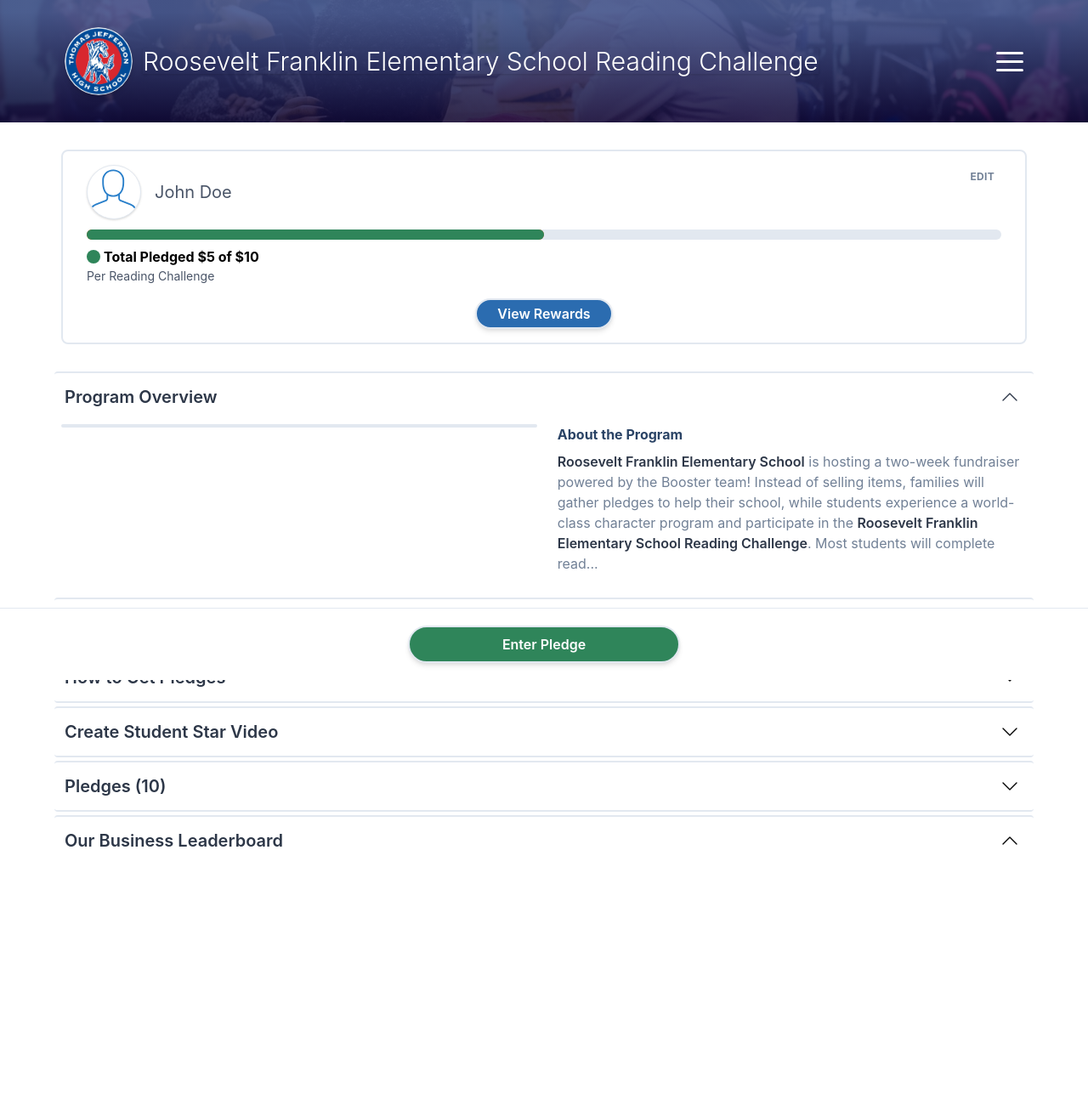
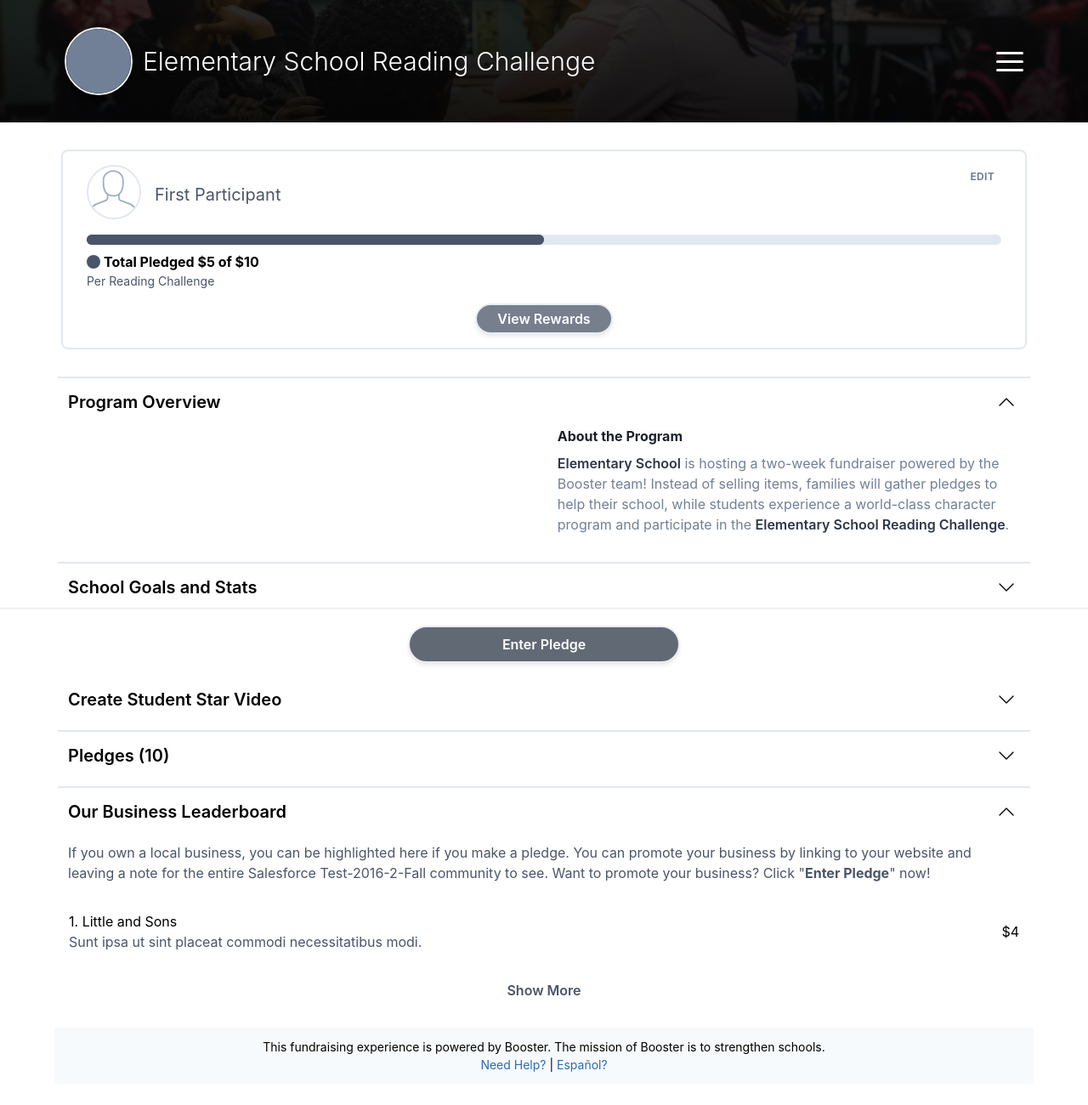
Before and after one commit to vticonsulting/testing, a Vue app: page /dashboard in a window 1280 px wide. Shown: the top 1300 px of the page at 85% size. Before the commit the page ends 1149 px from the top, so only its background shows below. Built offline with nearby package versions, Linux system fonts and the light colour scheme; a web font is replaced by a local one; what tailwindcss-aspect-ratio, tailwindcss-elevation would draw is missing.

Commit message:
some more experimenting

```diff
--- a/src/App.vue
+++ b/src/App.vue
@@ -1,5 +1,5 @@
 <template>
-  <div id="app" class="bg-white font-sans">
+  <div id="app" class="bg-white">
     <!-- <div class="some-element py-2 flex items-center justify-center w-full text-white">
       <div class="px-3 w-full max-w-6xl mx-auto">
         <a href="/dashboard" class="text-sm border-b border-transparent transform hover:border-gray-200 duration-300 ease-in-out">
@@ -18,7 +18,6 @@
     <component :is="layout">
       <router-view />
     </component>
-
   </div>
 </template>
 <script>
--- a/src/components/AppHeader/AppHeader.vue
+++ b/src/components/AppHeader/AppHeader.vue
@@ -2,21 +2,19 @@
   <header
     v-scroll="handleScroll"
     id="app-header"
-    class="z-30 elevation-8 fixed w-full text-white bg-cover bg-center bg-blue-700"
+    class="z-30 elevation-8 fixed w-full text-white bg-cover bg-center bg-gray-700"
   >
     <div class="flex items-center justify-between w-full h-full max-w-6xl mx-auto">
       <!-- @slot Default Header -->
       <slot>
         <div class="flex items-center">
-          <img
-            src="/v3-assets/dashboard/images/thomas_jefferson.png"
-            alt="2000px-Georgia_Athletics_logo.svg.png"
-            class="rounded-full shadow-md w-16 h-16 lg:w-20 lg:h-20 mb-0 mx-3"
-          >
+          <svg viewBox="0 0 16 16" class="fill-current text-gray-600 rounded-full border-2 border-gray-200 shadow-md w-16 h-16 lg:w-20 lg:h-20 mb-0 mx-3">
+            <circle cx="8" cy="8" r="8" />
+          </svg>
           <div>
             <h1
               class="page-header text-xl sm:text-xl md:text-2xl lg:text-3xl text-white leading-none font-light shadow"
-            >Roosevelt Franklin Elementary School Reading Challenge</h1>
+            >{{ $store.state.schoolName }} <br class="md:hidden"> {{ $store.state.unitType }}</h1>
           </div>
         </div>
       </slot>
@@ -46,6 +44,8 @@
   data () {
     return {
       menuOpen: false,
+      schoolName: 'Franklin Elementary',
+      unitType: 'Reading Challenge',
     }
   },
   methods: {
@@ -85,8 +85,8 @@
 #app-header {
   background-image: linear-gradient(
       180deg,
-      rgba(70, 87, 143, 0.9) 10%,
-      rgba(8, 1, 52, 0.8) 100%
+      rgba(0, 0, 0, 0.8) 10%,
+      rgba(0, 0, 0, 0.9) 100%
     ),
     url(/v3-assets/dashboard/images/header_bg.jpg);
 }
--- a/src/components/Avatar/Avatar.vue
+++ b/src/components/Avatar/Avatar.vue
@@ -2,7 +2,7 @@
   <img
     :alt="alt"
     :src="src"
-    class="w-16 h-16 shadow border rounded-full bg-white"
+    class="w-16 h-16 elevation-0 border-2 border-gray-300 rounded-full bg-white"
   >
 </template>
 
--- a/src/components/Button/Button.vue
+++ b/src/components/Button/Button.vue
@@ -18,6 +18,14 @@
       focus:outline-none
       focus:shadow-outline
       lg:max-w-xs
+
+      transform
+      origin-center
+      opacity-75
+      hover:opacity-100
+      hover:translate-y-px
+      duration-200
+      ease-in-out
     "
     :class="[classObject]"
     :disabled="isDisabled"
@@ -78,9 +86,9 @@
         'text-sm': this.isSmall,
         'rounded-full': this.isRounded,
         'transform duration-200 hover:translate-y-1': this.isAnimated,
-        'bg-red-700 hover:bg-red-700 text-white': this.isDestructive,
-        'bg-green-700 hover:bg-green-800 text-white': this.isPrimary,
-        'bg-blue-700 hover:bg-blue-800 text-white': this.isSecondary,
+        'bg-gray-800 hover:bg-gray-900 text-white': this.isPrimary,
+        'bg-gray-700 hover:bg-gray-800 text-white': this.isSecondary,
+        'bg-gray-900 hover:bg-black text-white': this.isDestructive,
       }
     },
   },
--- a/src/layouts/Default.vue
+++ b/src/layouts/Default.vue
@@ -3,6 +3,13 @@
     <AppHeader />
     <main class="flex-1 overflow-auto w-full max-w-6xl mx-auto pt-28 lg:pt-44 pb-32">
       <slot />
+      <div class="text-sm text-center p-3 bg-gray-100">
+        <p>This fundraising experience is powered by Booster. The mission of Booster is to strengthen schools.</p>
+        <p>
+          <a class="text-blue-700" href="#">Need Help?</a> |
+          <a class="text-blue-700" href="#">Español?</a>
+        </p>
+      </div>
     </main>
     <AppFooter />
   </section>
--- a/src/shared/styles.js
+++ b/src/shared/styles.js
@@ -59,10 +59,15 @@
       '"SFMono-Regular", Consolas, "Liberation Mono", Menlo, Courier, monospace',
   },
   weight: {
-    regular: '400',
-    bold: '700',
-    extrabold: '800',
-    black: '900',
+    hairline: 100,
+    thin: 200,
+    light: 300,
+    normal: 400,
+    medium: 500,
+    semibold: 600,
+    bold: 700,
+    extrabold: 800,
+    black: 900,
   },
   size: {
     s1: '12',
--- a/src/store/index.js
+++ b/src/store/index.js
@@ -6,6 +6,15 @@
 export default new Vuex.Store({
   state: {
     authenticated: false,
+    schoolName: 'Elementary School',
+    unitType: 'Reading Challenge',
+    participants: [
+      {
+        firstName: 'First',
+        lastName: 'Participant',
+      },
+    ],
+    videoSource: 'https://www.youtube-nocookie.com/embed/9Yrd4aZkse8?autoplay=0',
   },
   mutations: {},
   actions: {},
--- a/src/views/Dashboard.vue
+++ b/src/views/Dashboard.vue
@@ -1,22 +1,27 @@
 <template>
-  <div>
+  <div id="dashboard">
     <!-- Participant Cards -->
     <div class="lg:flex mb-6 lg:mb-8 px-3 lg:px-0">
       <!-- Participant Card -->
       <div class="elevation-1 w-full mb-3 lg:mb-0 lg:mx-2 p-4 border-2 rounded-lg border-gray-300 bg-white">
         <div class="flex w-full mb-3 lg:px-3 relative">
           <div class="media-left mr-4">
-            <a>
-              <Avatar />
-            </a>
+            <button class="rounded-full focus:outline-none focus:shadow-outline">
+              <!-- <Avatar /> -->
+              <svg class="h-16 w-16 fill-current text-gray-500 hover:text-blue-600 border-2 border-gray-300 hover:border-gray-500 rounded-full" viewBox="0 0 35 30">
+                <path
+                  d="M17.0491 17.0863C11.8842 17.0863 10.8003 12.4296 10.8003 8.52248V6.96448C10.8003 3.69467 13.6039 1.03455 17.0491 1.03455C20.4942 1.03455 23.2971 3.69467 23.2971 6.96448V8.52248C23.2971 11.7212 22.4854 17.0863 17.0491 17.0863ZM32.1519 25.6032C31.4506 24.2873 30.2654 23.2624 28.8151 22.7169L22.3602 20.292C21.8215 20.0892 21.474 19.6126 21.474 19.0754V16.6221C23.3372 15.049 24.3522 12.2826 24.3522 8.52246V6.96446C24.3522 3.12428 21.0766 0 17.0491 0C13.0215 0 9.74524 3.12428 9.74524 6.96446V8.52246C9.74524 12.3599 10.744 15.1255 12.6241 16.6752V19.0754C12.6241 19.6119 12.276 20.0892 11.7372 20.292L5.28233 22.7169C3.83198 23.2624 2.64679 24.2873 1.94131 25.6122L0 29.4469L0.94463 29.9069L2.88102 26.0819C3.46341 24.9901 4.45024 24.1383 5.66075 23.6825L12.1149 21.2575C13.0652 20.901 13.6792 20.0444 13.6792 19.0754V17.3622C14.64 17.8574 15.7626 18.1208 17.0491 18.1208C18.3299 18.1208 19.4539 17.845 20.4189 17.3311V19.0754C20.4189 20.0444 21.0323 20.901 21.9825 21.2575L28.4367 23.6825C29.6472 24.1383 30.634 24.9901 31.2136 26.0764L33.2449 30L34.1861 29.5317L32.1519 25.6032Z"
+                />
+              </svg>
+            </button>
           </div>
           <div class="self-center flex-1">
             <h2 class="text-gray-700 text-xl">
-              John Doe
+              {{ $store.state.participants[0].firstName }} {{ $store.state.participants[0].lastName }}
             </h2>
           </div>
           <div class="self-start text-right">
-            <button class="px-2 text-xs font-bold tracking-wide uppercase text-gray-600 rounded transform duration-300 ease-in-out hover:text-blue-600 focus:outline-none focus:shadow-outline">
+            <button class="px-2 text-xs font-bold tracking-wide uppercase text-gray-600 rounded-full transform duration-300 ease-in-out hover:text-gray-600 focus:outline-none focus:shadow-outline">
               Edit
             </button>
           </div>
@@ -25,12 +30,12 @@
         <section class="lg:px-3">
           <div class="mb-4">
             <div class="h-3 rounded-lg bg-gray-300 relative">
-              <span class="z-20 elevation-1 h-full absolute top-0 rounded-lg bg-green-700" style="width: 50%" />
-              <span class="z-10 elevation-1 h-full absolute top-0 rounded-lg bg-orange-600" style="width: 50%" />
+              <span class="z-20 elevation-1 h-full absolute top-0 rounded-lg bg-gray-700" style="width: 50%" />
+              <span class="z-10 elevation-1 h-full absolute top-0 rounded-lg bg-gray-600" style="width: 50%" />
             </div>
             <div class="mt-2">
               <h3 class="font-bold flex items-center">
-                <svg viewBox="0 0 16 16" class="fill-current text-green-700 h-4 w-4 mr-1">
+                <svg viewBox="0 0 16 16" class="fill-current text-gray-700 h-4 w-4 mr-1">
                   <circle cx="8" cy="8" r="8" />
                 </svg>
                 <span>
@@ -38,7 +43,7 @@
                 </span>
               </h3>
               <h4 class="text-sm text-gray-700 capitalize">
-                per reading challenge
+                per {{ $store.state.unitType }}
               </h4>
             </div>
           </div>
@@ -59,8 +64,8 @@
     </div> -->
 
     <!-- Dashboard Accordionn -->
-    <div class="mx-3 lg:mx-0">
-      <button class="block w-full rounded flex items-center justify-between p-3 text-gray-800 border-t-2 border-gray-300 focus:outline-none focus:shadow-outline my-1">
+    <div class="m-1">
+      <button class="block w-full flex items-center justify-between p-3 text-gray-my-2 800 border-t-2 border-gray-300 focus:outline-none focus:shadow-outline">
         <h1 class="text-lg lg:text-xl text-left font-semibold">
           Program Overview
         </h1>
@@ -80,23 +85,33 @@
       <div class="md:flex md:items-start">
         <!-- Video -->
         <div class="mx-2 md:w-1/2">
-          <div class="elevation-2 w-full mb-3 aspect-ratio-16/9 border-2 bg-white rounded" />
+          <div class="relative elevation-2 w-full mb-6 aspect-ratio-16/9 bg-gray-600" />
+          <!-- <figure class="relative elevation-2 w-full mb-6 aspect-ratio-16/9">
+            <iframe
+              :src="$store.state.videoSource"
+              style="position:absolute;top:0;left:0;width:100%;height:100%;"
+              frameborder="0"
+              webkitallowfullscreen
+              mozallowfullscreen
+              allowfullscreen
+            />
+          </figure> -->
         </div>
 
         <!-- About the Program -->
         <div class="w-full md:w-1/2 mx-2 mb-6 px-2">
-          <h2 class="mb-2 text-blue-900 font-bold">
+          <h2 class="mb-2 text-gray-900 font-bold">
             About the Program
           </h2>
           <p class="text-gray-600">
-            <span class="font-semibold text-gray-800">Roosevelt Franklin Elementary School</span> is hosting a two-week fundraiser powered by the Booster team! Instead of selling items, families will gather pledges to help their school, while students experience a world-class character program and participate in the <span class="font-semibold text-gray-800">Roosevelt Franklin Elementary School Reading Challenge</span>. Most students will complete read...
+            <span class="font-semibold text-gray-800">{{ $store.state.schoolName }}</span> is hosting a two-week fundraiser powered by the Booster team! Instead of selling items, families will gather pledges to help their school, while students experience a world-class character program and participate in the <span class="font-semibold text-gray-800">{{ $store.state.schoolName }} {{ $store.state.unitType }}</span>.
           </p>
         </div>
       </div>
 
       <!-- Playlist -->
       <!-- <div class="flex mx-2 mb-6 border-b">
-        <button class="inline-block p-2 border-b-2 border-blue-700 text-gray-700 font-bold">
+        <button class="inline-block p-2 border-b-2 border-gray-700 text-gray-700 font-bold">
           Program Videos
         </button>
         <button class="inline-block p-2 focus:text-gray-900">
@@ -104,8 +119,8 @@
         </button>
       </div> -->
 
-      <button class="block w-full rounded flex items-center justify-between p-3 border-t-2 border-b-2 border-gray-300 focus:outline-none focus:shadow-outline my-1">
-        <h1 class="text-lg lg:text-xl text-left font-semibold text-gray-800">
+      <button class="block w-full flex items-center justify-between my-2 p-3 border-t-2 border-gray-300 focus:outline-none focus:shadow-outline">
+        <h1 class="text-lg lg:text-xl text-left font-semibold">
           School Goals and Stats
         </h1>
         <div>
@@ -120,8 +135,8 @@
           </svg>
         </div>
       </button>
-      <button class="block w-full rounded flex items-center justify-between p-3 border-t-2 border-b-2 border-gray-300 focus:outline-none focus:shadow-outline my-1">
-        <h1 class="text-lg lg:text-xl text-left font-semibold text-gray-800">
+      <button class="block w-full flex items-center justify-between my-2 p-3 border-t-2 border-gray-300 focus:outline-none focus:shadow-outline">
+        <h1 class="text-lg lg:text-xl text-left font-semibold">
           How to Get Pledges
         </h1>
         <div>
@@ -136,8 +151,8 @@
           </svg>
         </div>
       </button>
-      <button class="block w-full rounded flex items-center justify-between p-3 border-t-2 border-b-2 border-gray-300 focus:outline-none focus:shadow-outline my-1">
-        <h1 class="text-lg lg:text-xl text-left font-semibold text-gray-800">
+      <button class="block w-full flex items-center justify-between my-2 p-3 border-t-2 border-gray-300 focus:outline-none focus:shadow-outline">
+        <h1 class="text-lg lg:text-xl text-left font-semibold">
           Create Student Star Video
         </h1>
         <div>
@@ -152,8 +167,8 @@
           </svg>
         </div>
       </button>
-      <button class="block w-full rounded flex items-center justify-between p-3 border-t-2 border-b-2 border-gray-300 focus:outline-none focus:shadow-outline my-1">
-        <h1 class="text-lg lg:text-xl text-left font-semibold text-gray-800">
+      <button class="block w-full flex items-center justify-between my-2 p-3 border-t-2 border-gray-300 focus:outline-none focus:shadow-outline">
+        <h1 class="text-lg lg:text-xl text-left font-semibold">
           Pledges (10)
         </h1>
         <div>
@@ -168,8 +183,8 @@
           </svg>
         </div>
       </button>
-      <button class="block w-full rounded flex items-center justify-between p-3 border-t-2 border-gray-300 focus:outline-none focus:shadow-outline my-1">
-        <h1 class="text-lg lg:text-xl text-left font-semibold text-gray-800">
+      <button class="block w-full flex items-center justify-between my-2 p-3 border-t-2 border-gray-300 focus:outline-none focus:shadow-outline">
+        <h1 class="text-lg lg:text-xl text-left font-semibold">
           Our Business Leaderboard
         </h1>
         <div>
@@ -184,6 +199,35 @@
           </svg>
         </div>
       </button>
+      <!-- Business Leaderboard Content -->
+      <div class="mx-3 mb-8 px-7">
+        <p class="mb-8 text-gray-700">
+          If you own a local business, you can be highlighted here if you make a pledge. You can promote your business by linking to your website and leaving a note for the entire Salesforce Test-2016-2-Fall community to see. Want to promote your business? Click "<b>Enter Pledge</b>" now!
+        </p>
+        <table class="table w-full mb-8">
+          <tbody>
+            <tr>
+              <td>
+                <h3 class="">
+                  1. <a href="http://fritsch.com/molestias-rem-voluptates-qui-ut-numquam" target="_blank">
+                    Little and Sons</a>
+                </h3>
+                <h4 class="text-gray-700">
+                  Sunt ipsa ut sint placeat commodi necessitatibus modi.
+                </h4>
+              </td>
+              <td class="text-right whitespace-no-wrap">
+                $4
+              </td>
+            </tr>
+          </tbody>
+        </table>
+        <div class="text-center">
+          <button class="px-2 text-gray-700 font-semibold focus:outline-none focus:shadow-outline rounded-full">
+            Show More
+          </button>
+        </div>
+      </div>
     </div>
   </div>
 </template>
@@ -196,9 +240,7 @@
 
 export default {
   name: 'Dashboard',
-
   mounted () {
-
   },
   methods: {
     push () {
```
Also changed, not shown: 1 other file (tests, documents, lock files or other folders).
